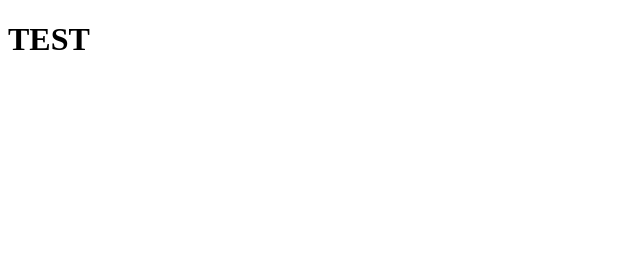
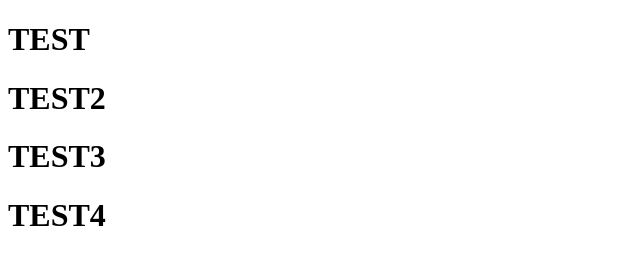
Before and after one commit to Vya-Ruby/test, a plain HTML site: page index.html in a window 1280 px wide. Shown: the whole page, without its empty margins (0-640 px from the left). Drawn offline with Linux system fonts and the light colour scheme.

Commit message:
test REBACE

```diff
--- a/index.html
+++ b/index.html
@@ -6,5 +6,8 @@
 </head>
 <body>
 <h1>TEST</h1>
+<h1>TEST2</h1>
+<h1>TEST3</h1>
+<h1>TEST4</h1>
 </body>
 </html>
```
